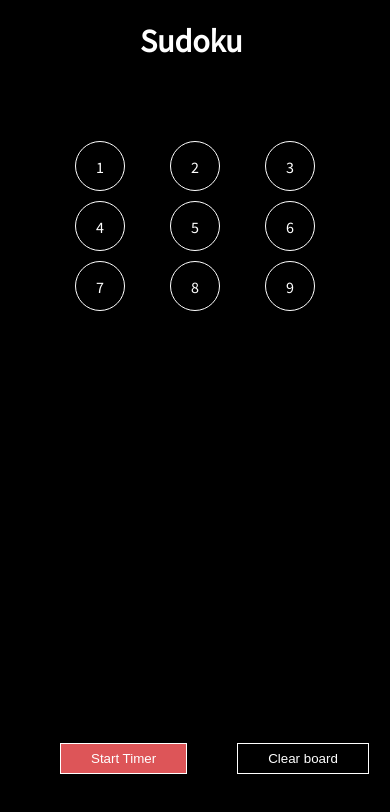
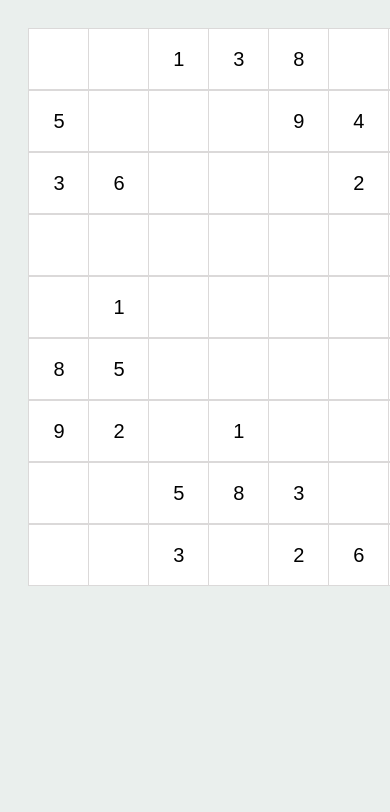
Before and after one commit to swapnilmishra/sudoku, a React app: page / in a window 390 px wide. Shown: the top 812 px of the page. Built offline with nearby package versions, Linux system fonts and the light colour scheme; what react-tap-event-plugin would draw is missing.

Commit message:
A bit of responsive stuff

```diff
--- a/src/App.css
+++ b/src/App.css
@@ -8,6 +8,10 @@
   -webkit-box-sizing: border-box;
   -moz-box-sizing: border-box;
   box-sizing: border-box;
+}
+
+input{
+  border: none;
 }
 
 [class*='col-'] {
@@ -83,6 +87,10 @@
   list-style: none;
 }
 
+.sudoku-el{
+  border: 1px solid #dbd9d9;
+}
+
 .sudoku-numbers {
     display: inline-block;
     margin-left: 45px;
@@ -125,3 +133,21 @@
     text-align: center;
     font-size: 22px;
 }
+
+@media screen and (max-width:970px) {
+ .sidebar{
+   display: none;
+ }
+ #gridRoot{
+   margin: 0 auto;
+ }
+}
+
+@media screen and (max-width:970px) {
+ .sidebar{
+   display: none;
+ }
+ #gridRoot{
+   margin: 0 auto;
+ }
+}
```
